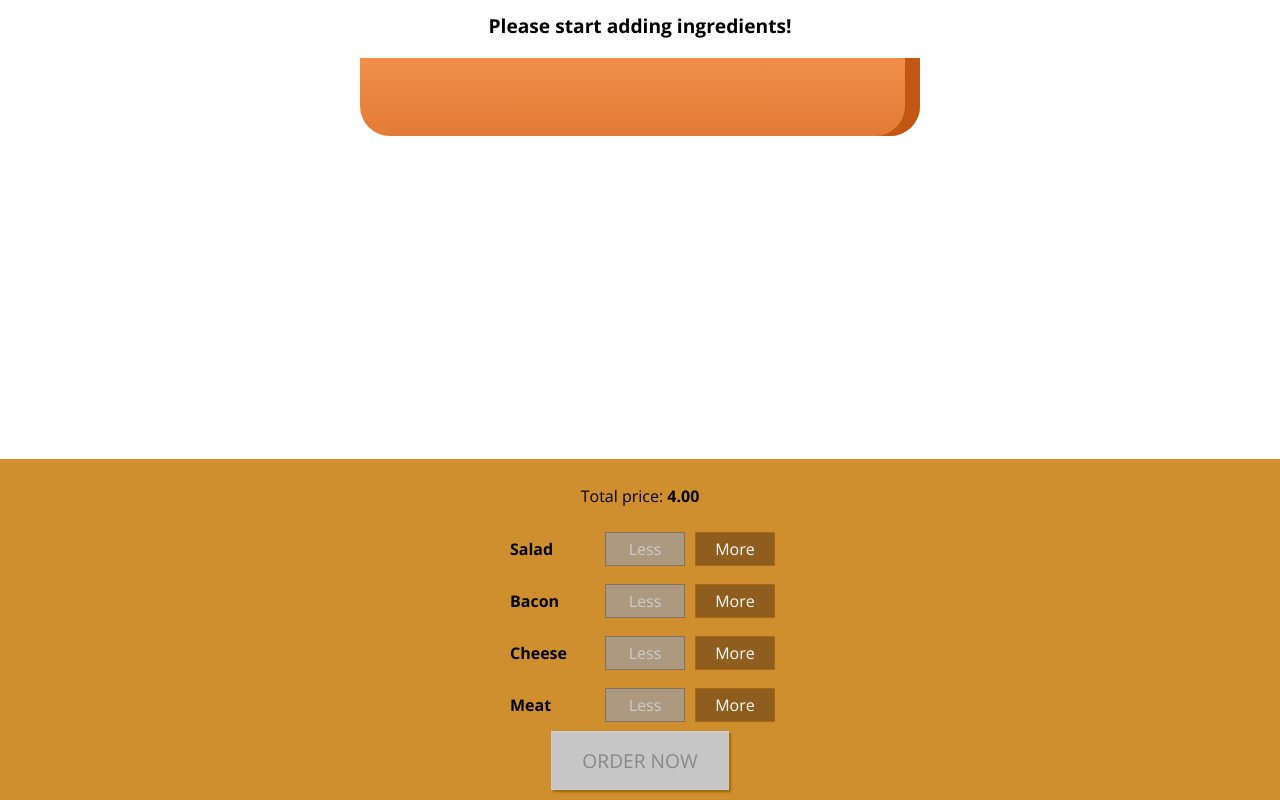
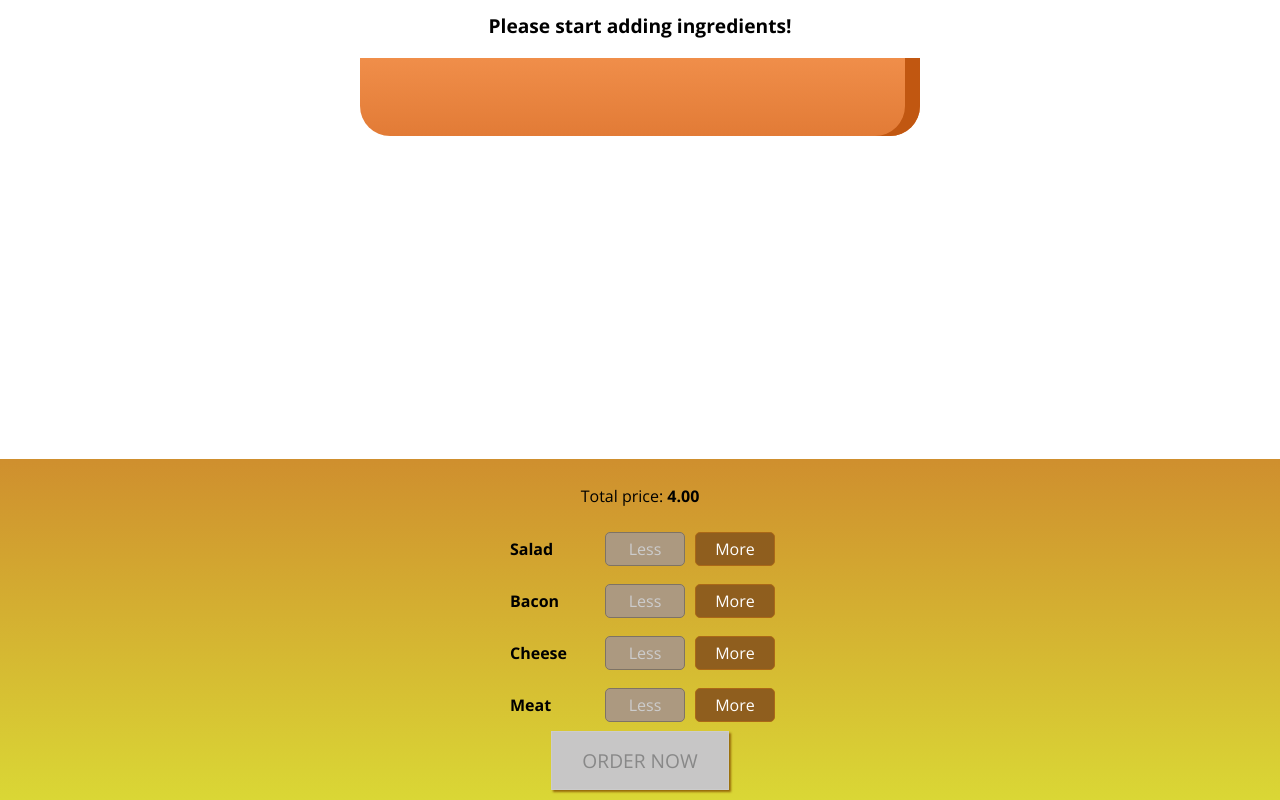
Before and after one commit to kato86/burger-app, a React (Create React App) app: page / in a window 1280 px wide. Shown: the part 213-1013 px from the top of the page. Built offline with nearby package versions, Linux system fonts and the light colour scheme.

Commit message:
Change some css

```diff
--- a/src/components/Burger/BuildControls/BuildControl/BuildControl.module.css
+++ b/src/components/Burger/BuildControls/BuildControl/BuildControl.module.css
@@ -38,11 +38,13 @@
 .BuildControl .Less {
   background-color: #d39952;
   color: white;
+  border-radius: 5px;
 }
 
 .BuildControl .More {
   background-color: #8f5e1e;
   color: white;
+  border-radius: 5px;
 }
 
 .BuildControl .Less:hover,
--- a/src/components/Burger/BuildControls/BuildControls.module.css
+++ b/src/components/Burger/BuildControls/BuildControls.module.css
@@ -1,6 +1,6 @@
 .BuildControls {
   width: 100%;
-  background-color: #cf8f2e;
+  background: linear-gradient(#cf8f2e, #dad735);
   display: flex;
   flex-flow: column;
   align-items: center;
--- a/src/components/Burger/Burger.module.css
+++ b/src/components/Burger/Burger.module.css
@@ -1,5 +1,5 @@
 .Burger {
-  width: 90%;
+  width: 70%;
   margin: auto;
   height: 250px;
   overflow: auto;
```
